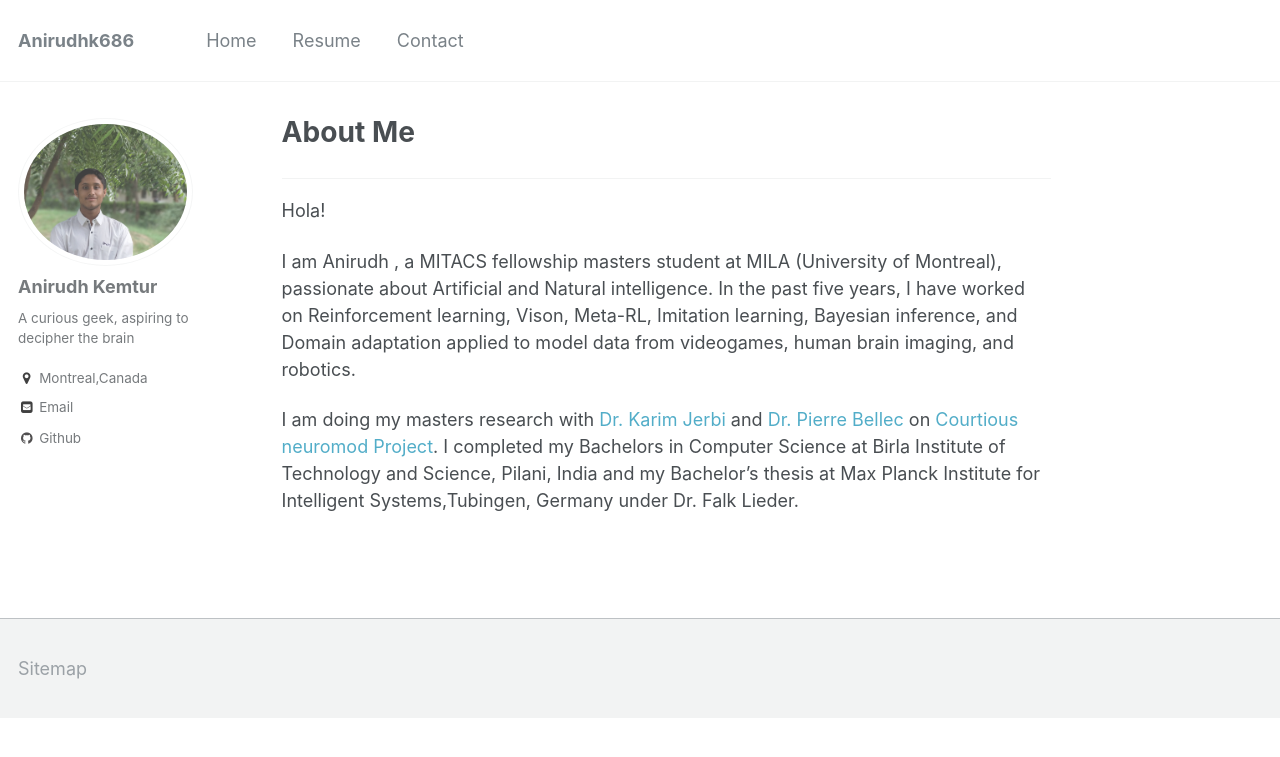
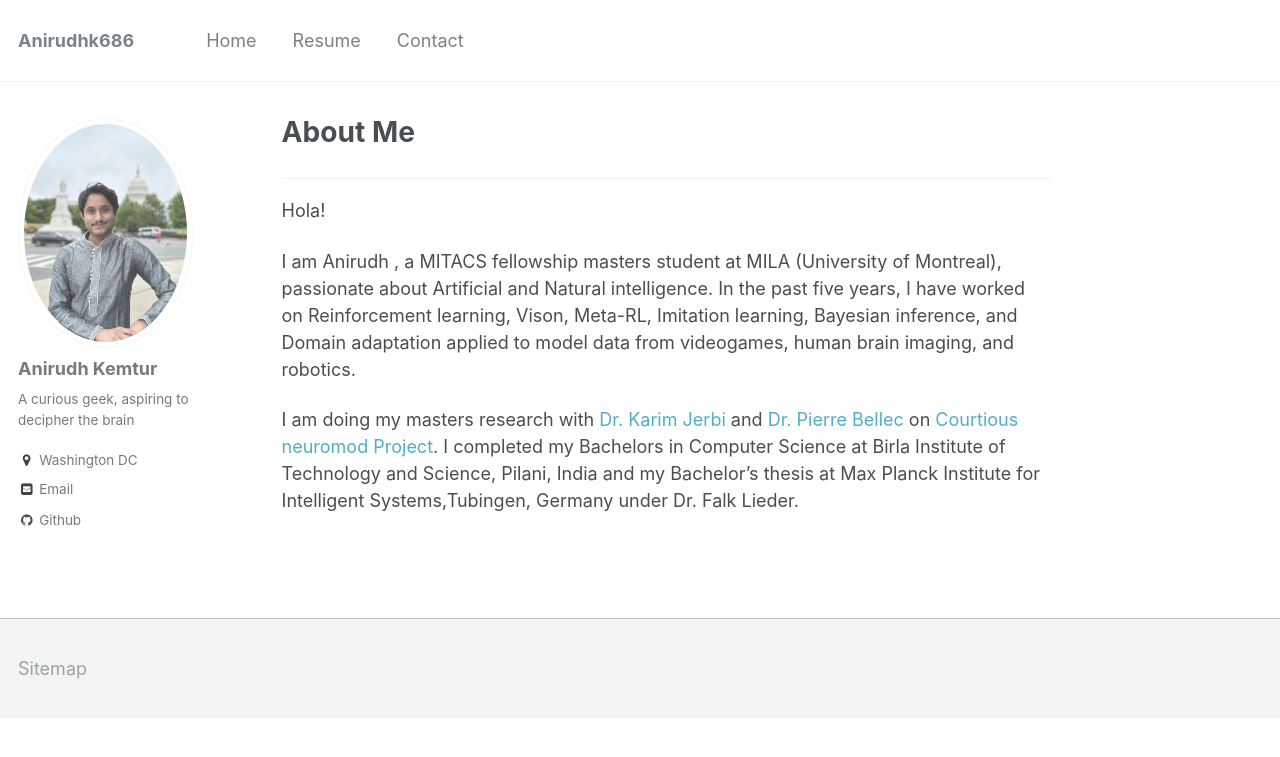
Before and after one commit to anirudhk686/anirudhk686.github.io, a Jekyll site: the page built from _pages/about.md, in a window 1280 px wide. Shown: the top 757 px of the page. Built offline with Jekyll 4.4.1, drawn with Linux system fonts in a browser that asks for light colours.

Commit message:
Update _config.yml

```diff
--- a/_config.yml
+++ b/_config.yml
@@ -79,9 +79,9 @@ analytics:
 # Site Author
 author:
   name             : "Anirudh Kemtur"
-  avatar           : "p2.jpg"
+  avatar           : "IMG_0174.jpg"
   bio              : "A curious geek, aspiring to decipher the brain"
-  location         : "Montreal,Canada"
+  location         : "Washington DC"
   employer         :
   googlescholar    :
   email            : "anirudha.kemtur@umontreal.ca"
```
